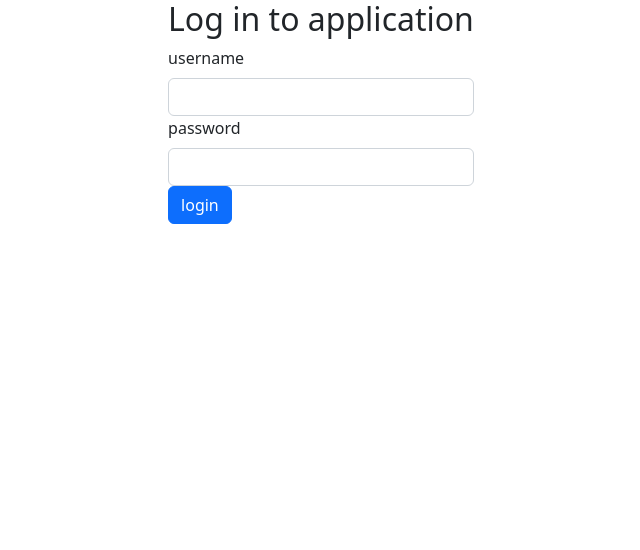
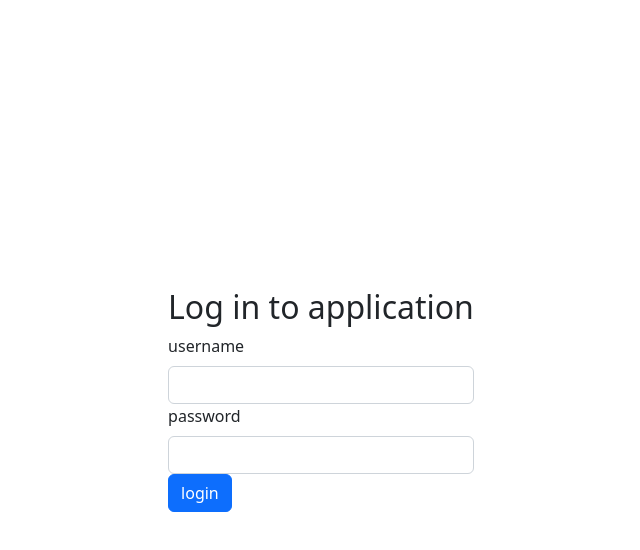
Before and after one commit to Retrospective53/FullStackOpen, a React (Create React App) app in the folder part7/bloglist-frontend/: page / in a window 1280 px wide. Shown: the top 550 px of the page, without its empty margins (319-959 px from the left). Built offline with nearby package versions, Linux system fonts and the light colour scheme; no server answers.

Commit message:
trial users invalidation

```diff
--- a/part7/bloglist-frontend/src/App.js
+++ b/part7/bloglist-frontend/src/App.js
@@ -16,6 +16,8 @@ import {
 import BlogDetails from './components/BlogDetails'
 import UserDetails from './components/userDetails'
 import { Form, Button } from 'react-bootstrap'
+
+import './styles/app.css'
 
 const App = () => {
   const [notification, notificationDispatch] = useContext(NotificationContext)
@@ -132,6 +134,7 @@ const App = () => {
   const navigation = () => {
     const style = {
       display: 'flex',
+      flexDirection: 'row',
       alignItems: 'center',
       backgroundColor: '#f2f2f2',
       padding: '10px 20px',
@@ -157,18 +160,20 @@ const App = () => {
       cursor: 'pointer'
     }
     return(
-      <div>
-        <ul style={style}>
+      <div id='navigation'>
+        <ul style={style} className='d-flex justify-content-between'>
+          <div className='d-flex flex-row'>
             <li>
               <Link style={linkStyle} to={'/'}>Home</Link>
             </li>
             <li>
-            <Link style={linkStyle} to={'/blogs'}>blogs</Link>
+              <Link style={linkStyle} to={'/blogs'}>Blogs</Link>
             </li>
             <li>
-            <Link style={linkStyle} to={'/users'}>users</Link>
+              <Link style={linkStyle} to={'/users'}>Users</Link>
             </li>
             <li>{`${user.username} is logged in`}</li>
+          </div>
           <button style={buttonStyle} type='button' onClick={handleLogOut}>Log out</button>
         </ul>
       </div>
@@ -178,14 +183,14 @@ const App = () => {
   return (
     <Router>
       { user !== null && navigation() }
-      <div className='container'>
+      <div id='home' className='container'>
         <Notification message={notification}/>
         {user === null && loginForm()}
         <Routes>
-          {blogs && <Route path='/blogs' element={<Blog blogs={blogs}/>}/>}
-          {blogs && <Route path='/users' element={<Users users={users}/>}/>}
-          <Route path='/blogs/:id' element={<BlogDetails blogs={blogs}/>}/>
-          <Route path='/users/:id' element={<UserDetails users={users}/>}/>
+          {user !== null && (blogs && <Route path='/blogs' element={<Blog blogs={blogs}/>}/>)}
+          {user !== null && (blogs && <Route path='/users' element={<Users users={users}/>}/>)}
+          {user !== null && <Route path='/blogs/:id' element={<BlogDetails blogs={blogs}/>}/>}
+          {user !== null && <Route path='/users/:id' element={<UserDetails users={users}/>}/>}
           {user !== null && <Route path='/' element={home()}></Route>}
         </Routes>
       </div>
--- /dev/null
+++ b/part7/bloglist-frontend/src/styles/app.css
@@ -0,0 +1,17 @@
+#root {
+  height: 100vh;
+  width: 100wh;
+}
+
+#home {
+  height: 100%;
+  width: 100%;
+  display: flex;
+  flex-direction: column;
+  align-items: center;
+  justify-content: center;
+}
+
+#navigation {
+  width: 100%;
+}
```
Also changed, not shown: part7/bloglist-frontend/src/hooks/usersContext.js (+5 -5 lines). Lines whose indentation alone changed are shown as unchanged.
